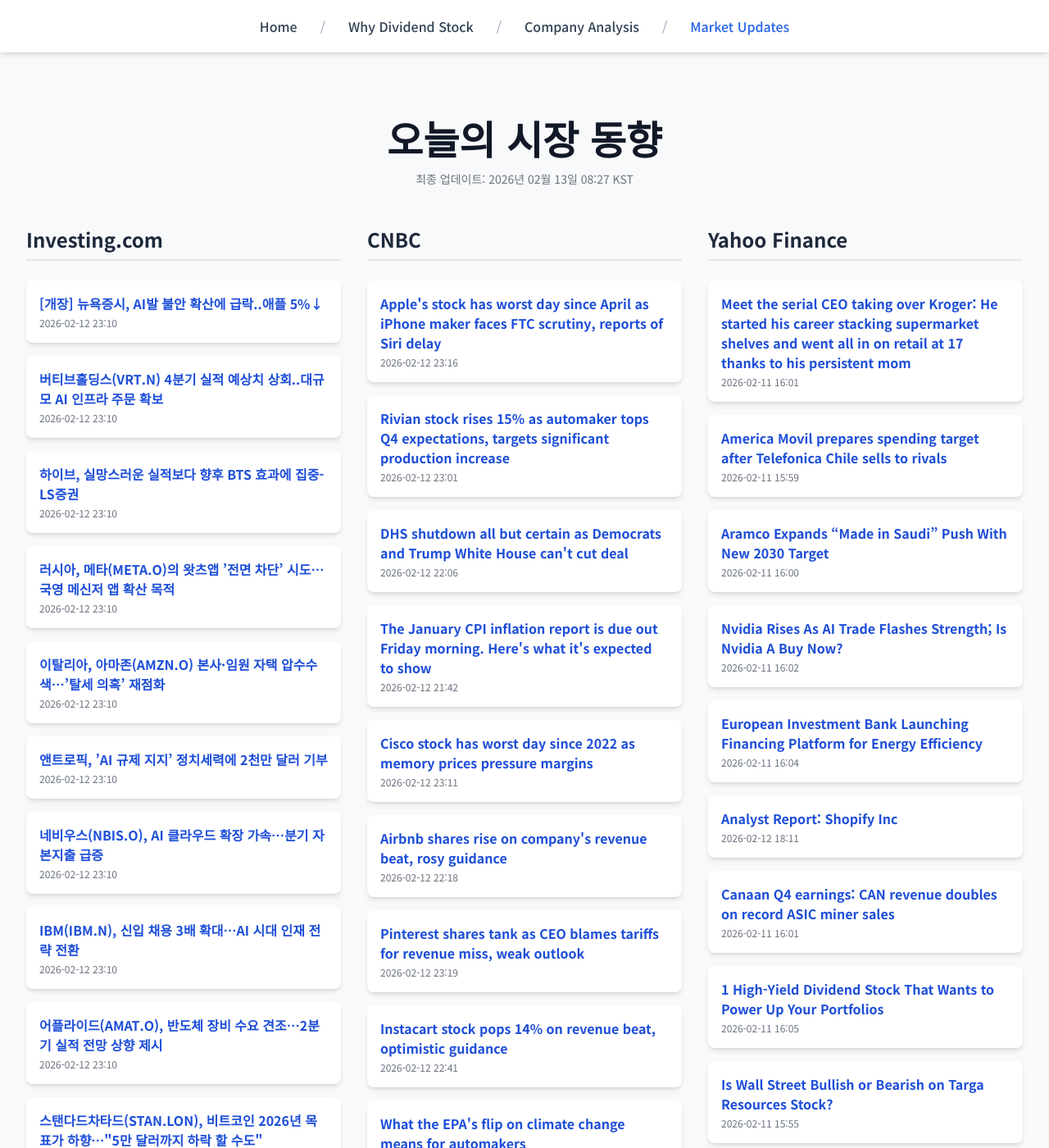
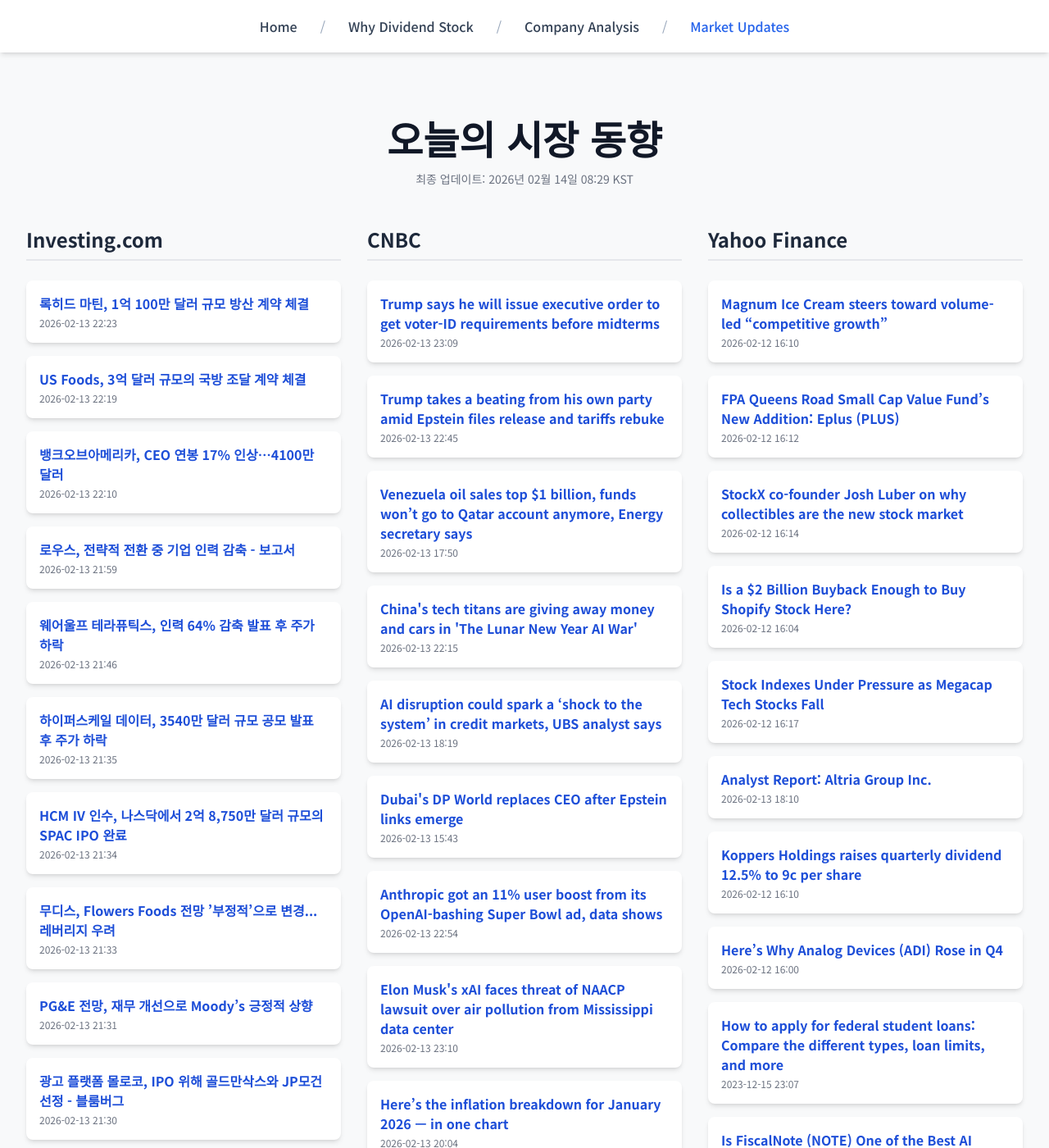
Before and after one commit to Kay-Hwang/my-company-analysis, a Jekyll site: the page built from market-updates.html, in a window 1280 px wide and 1400 px high. Shown: the whole window at 82% size. Built offline with Jekyll 4.4.1, drawn with Linux system fonts in a browser that asks for light colours; nearby versions of some CDN libraries; a script that is not in the unit is left out; some of the changed text lies outside the part shown.

Commit message:
Update daily data

```diff
--- a/_data/latest_data.json
+++ b/_data/latest_data.json
@@ -1,190 +1,190 @@
 {
-  "lastUpdated": "2026년 02월 13일 08:27 KST",
+  "lastUpdated": "2026년 02월 14일 08:29 KST",
   "news": {
     "investing": [
       {
-        "title": "[개장] 뉴욕증시, AI발 불안 확산에 급락..애플 5%↓",
-        "link": "https://kr.investing.com/news/stock-market-news/article-1825975",
-        "pubDate": "2026-02-12 23:10:53",
-        "summary": "[개장] 뉴욕증시, AI발 불안 확산에 급락..애플 5%↓"
+        "title": "록히드 마틴, 1억 100만 달러 규모 방산 계약 체결",
+        "link": "https://kr.investing.com/news/stock-market-news/article-93CH-1827363",
+        "pubDate": "2026-02-13 22:23:40",
+        "summary": "록히드 마틴, 1억 100만 달러 규모 방산 계약 체결"
       },
       {
-        "title": "버티브홀딩스(VRT.N) 4분기 실적 예상치 상회..대규모 AI 인프라 주문 확보",
-        "link": "https://kr.investing.com/news/stock-market-news/article-1825974",
-        "pubDate": "2026-02-12 23:10:53",
-        "summary": "버티브홀딩스(VRT.N) 4분기 실적 예상치 상회..대규모 AI 인프라 주문 확보"
+        "title": "US Foods, 3억 달러 규모의 국방 조달 계약 체결",
+        "link": "https://kr.investing.com/news/stock-market-news/article-93CH-1827359",
+        "pubDate": "2026-02-13 22:19:05",
+        "summary": "US Foods, 3억 달러 규모의 국방 조달 계약 체결"
       },
       {
-        "title": "하이브, 실망스러운 실적보다 향후 BTS 효과에 집중-LS증권",
-        "link": "https://kr.investing.com/news/stock-market-news/article-1825973",
-        "pubDate": "2026-02-12 23:10:52",
-        "summary": "하이브, 실망스러운 실적보다 향후 BTS 효과에 집중-LS증권"
+        "title": "뱅크오브아메리카, CEO 연봉 17% 인상…4100만 달러",
+        "link": "https://kr.investing.com/news/stock-market-news/article-93CH-1827356",
+        "pubDate": "2026-02-13 22:10:15",
+        "summary": "뱅크오브아메리카, CEO 연봉 17% 인상…4100만 달러"
       },
       {
-        "title": "러시아, 메타(META.O)의 왓츠앱 ’전면 차단’ 시도…국영 메신저 앱 확산 목적",
-        "link": "https://kr.investing.com/news/stock-market-news/article-1825972",
-        "pubDate": "2026-02-12 23:10:52",
-        "summary": "러시아, 메타(META.O)의 왓츠앱 ’전면 차단’ 시도…국영 메신저 앱 확산 목적"
+        "title": "로우스, 전략적 전환 중 기업 인력 감축 - 보고서",
+        "link": "https://kr.investing.com/news/stock-market-news/article-1827343",
+        "pubDate": "2026-02-13 21:59:20",
+        "summary": "로우스, 전략적 전환 중 기업 인력 감축 - 보고서"
       },
       {
-        "title": "이탈리아, 아마존(AMZN.O) 본사·임원 자택 압수수색…’탈세 의혹’ 재점화",
-        "link": "https://kr.investing.com/news/stock-market-news/article-1825971",
-        "pubDate": "2026-02-12 23:10:52",
-        "summary": "이탈리아, 아마존(AMZN.O) 본사·임원 자택 압수수색…’탈세 의혹’ 재점화"
+        "title": "웨어울프 테라퓨틱스, 인력 64% 감축 발표 후 주가 하락",
+        "link": "https://kr.investing.com/news/stock-market-news/article-93CH-1827328",
+        "pubDate": "2026-02-13 21:46:22",
+        "summary": "웨어울프 테라퓨틱스, 인력 64% 감축 발표 후 주가 하락"
       },
       {
-        "title": "앤트로픽, ’AI 규제 지지’ 정치세력에 2천만 달러 기부",
-        "link": "https://kr.investing.com/news/stock-market-news/article-1825970",
-        "pubDate": "2026-02-12 23:10:52",
-        "summary": "앤트로픽, ’AI 규제 지지’ 정치세력에 2천만 달러 기부"
+        "title": "하이퍼스케일 데이터, 3540만 달러 규모 공모 발표 후 주가 하락",
+        "link": "https://kr.investing.com/news/stock-market-news/article-93CH-1827312",
+        "pubDate": "2026-02-13 21:35:49",
+        "summary": "하이퍼스케일 데이터, 3540만 달러 규모 공모 발표 후 주가 하락"
       },
       {
-        "title": "네비우스(NBIS.O), AI 클라우드 확장 가속…분기 자본지출 급증",
-        "link": "https://kr.investing.com/news/stock-market-news/article-1825969",
-        "pubDate": "2026-02-12 23:10:51",
-        "summary": "네비우스(NBIS.O), AI 클라우드 확장 가속…분기 자본지출 급증"
+        "title": "HCM IV 인수, 나스닥에서 2억 8,750만 달러 규모의 SPAC IPO 완료",
+        "link": "https://kr.investing.com/news/stock-market-news/article-432SI-1827311",
+        "pubDate": "2026-02-13 21:34:03",
+        "summary": "HCM IV 인수, 나스닥에서 2억 8,750만 달러 규모의 SPAC IPO 완료"
       },
       {
-        "title": "IBM(IBM.N), 신입 채용 3배 확대…AI 시대 인재 전략 전환",
-        "link": "https://kr.investing.com/news/stock-market-news/article-1825968",
-        "pubDate": "2026-02-12 23:10:51",
-        "summary": "IBM(IBM.N), 신입 채용 3배 확대…AI 시대 인재 전략 전환"
+        "title": "무디스, Flowers Foods 전망 ’부정적’으로 변경...레버리지 우려",
+        "link": "https://kr.investing.com/news/stock-market-news/article-93CH-1827304",
+        "pubDate": "2026-02-13 21:33:40",
+        "summary": "무디스, Flowers Foods 전망 ’부정적’으로 변경...레버리지 우려"
       },
       {
-        "title": "어플라이드(AMAT.O), 반도체 장비 수요 견조…2분기 실적 전망 상향 제시",
-        "link": "https://kr.investing.com/news/stock-market-news/article-1825967",
-        "pubDate": "2026-02-12 23:10:51",
-        "summary": "어플라이드(AMAT.O), 반도체 장비 수요 견조…2분기 실적 전망 상향 제시"
+        "title": "PG&E 전망, 재무 개선으로 Moody’s 긍정적 상향",
+        "link": "https://kr.investing.com/news/stock-market-news/article-93CH-1827298",
+        "pubDate": "2026-02-13 21:31:47",
+        "summary": "PG&E 전망, 재무 개선으로 Moody’s 긍정적 상향"
       },
       {
-        "title": "스탠다드차타드(STAN.LON), 비트코인 2026년 목표가 하향…\"5만 달러까지 하락 할 수도\"",
-        "link": "https://kr.investing.com/news/stock-market-news/article-1825966",
-        "pubDate": "2026-02-12 23:10:50",
-        "summary": "스탠다드차타드(STAN.LON), 비트코인 2026년 목표가 하향…\"5만 달러까지 하락 할 수도\""
+        "title": "광고 플랫폼 몰로코, IPO 위해 골드만삭스와 JP모건 선정 - 블룸버그",
+        "link": "https://kr.investing.com/news/stock-market-news/article-432SI-1827297",
+        "pubDate": "2026-02-13 21:30:04",
+        "summary": "광고 플랫폼 몰로코, IPO 위해 골드만삭스와 JP모건 선정 - 블룸버그"
       }
     ],
     "cnbc": [
       {
-        "title": "Apple's stock has worst day since April as iPhone maker faces FTC scrutiny, reports of Siri delay",
-        "link": "https://www.cnbc.com/2026/02/12/apple-stock-worst-day-ftc-siri.html",
-        "pubDate": "Thu, 12 Feb 2026 23:16:32 GMT",
-        "summary": "The iPhone maker faces reported delays in its AI assistant and pressure from FTC chair Andrew Ferguson to look into possible political bias."
+        "title": "Trump says he will issue executive order to get voter-ID requirements before midterms",
+        "link": "https://www.cnbc.com/2026/02/13/trump-congress-voter-id-midterms.html",
+        "pubDate": "Fri, 13 Feb 2026 23:09:55 GMT",
+        "summary": "President Donald Trump proclaims that he will find a way to implement national voter-ID requirements by November's elections."
       },
       {
-        "title": "Rivian stock rises 15% as automaker tops Q4 expectations, targets significant production increase",
-        "link": "https://www.cnbc.com/2026/02/12/rivian-automotive-rivn-earnings-q4-2025.html",
-        "pubDate": "Thu, 12 Feb 2026 23:01:37 GMT",
-        "summary": "Rivian's 2026 guidance includes increasing vehicle deliveries to between 62,000 and 67,000 units, which would be up by 47% to 59% compared to 2025."
+        "title": "Trump takes a beating from his own party amid Epstein files release and tariffs rebuke",
+        "link": "https://www.cnbc.com/2026/02/13/trump-republicans-epstein-tariffs-elections.html",
+        "pubDate": "Fri, 13 Feb 2026 22:45:02 GMT",
+        "summary": "A series of setbacks for the White House is drawing focus even as Trump touts a drug-pricing initiative, stock market gains, lower inflation as political wins."
       },
       {
-        "title": "DHS shutdown all but certain as Democrats and Trump White House can't cut deal",
-        "link": "https://www.cnbc.com/2026/02/12/dhs-shutdown-senate-dhs-funding-bill-trump.html",
-        "pubDate": "Thu, 12 Feb 2026 22:06:26 GMT",
-        "summary": "The Department of Homeland Security is set to shut down early Saturday morning after the Senate did not pass a short-term funding deal."
+        "title": "Venezuela oil sales top $1 billion, funds won’t go to Qatar account anymore, Energy secretary says",
+        "link": "https://www.cnbc.com/2026/02/13/venezuela-oil-sales-qatar-chris-wright-trump.html",
+        "pubDate": "Fri, 13 Feb 2026 17:50:43 GMT",
+        "summary": "Democrats in Congress have questioned the transparency and legality of depositing Venezuela oil revenue in Qatar."
       },
       {
-        "title": "The January CPI inflation report is due out Friday morning. Here's what it's expected to show",
-        "link": "https://www.cnbc.com/2026/02/12/the-january-cpi-inflation-report-is-due-out-friday-morning-heres-what-its-expected-to-show.html",
-        "pubDate": "Thu, 12 Feb 2026 21:42:46 GMT",
-        "summary": "Investors got some good news this week on the state of the labor market, and more may be on the way Friday on inflation."
+        "title": "China's tech titans are giving away money and cars in 'The Lunar New Year AI War'",
+        "link": "https://www.cnbc.com/2026/02/13/china-ai-lunar-new-year-bytedance-baidu-tencent-alibaba.html",
+        "pubDate": "Fri, 13 Feb 2026 22:15:13 GMT",
+        "summary": "ByteDance's Seedance 2.0 model that created the viral Tom Cruise and Brad Pitt fight videos got the attention of Elon Musk."
       },
       {
-        "title": "Cisco stock has worst day since 2022 as memory prices pressure margins",
-        "link": "https://www.cnbc.com/2026/02/12/cisco-stock-has-worst-day-since-2022-as-memory-prices-pressure-margins.html",
-        "pubDate": "Thu, 12 Feb 2026 23:11:43 GMT",
-        "summary": "Cisco shares plunged 12% Thursday after the company issued lukewarm guidance as memory prices weigh on profit margins"
+        "title": "AI disruption could spark a ‘shock to the system’ in credit markets, UBS analyst says",
+        "link": "https://www.cnbc.com/2026/02/13/ai-credit-markets.html",
+        "pubDate": "Fri, 13 Feb 2026 18:19:01 GMT",
+        "summary": "UBS analyst Matthew Mish told CNBC that the artificial intelligence transformation is happening faster than he and his colleagues had previously anticipated."
       },
       {
-        "title": "Airbnb shares rise on company's revenue beat, rosy guidance",
-        "link": "https://www.cnbc.com/2026/02/12/q4-airbnb-abnb-earnings-2025.html",
-        "pubDate": "Thu, 12 Feb 2026 22:18:58 GMT",
-        "summary": "Airbnb reported fourth-quarter results that beat on revenue and offered rosy guidance."
+        "title": "Dubai's DP World replaces CEO after Epstein links emerge",
+        "link": "https://www.cnbc.com/2026/02/13/dubais-dp-world-replaces-ceo-after-epstein-links-emerge.html",
+        "pubDate": "Fri, 13 Feb 2026 15:43:49 GMT",
+        "summary": "Sultan Ahmed bin Sulayem had been the CEO of Dubai's largest port operator since 2016 and chairman since 2007."
       },
       {
-        "title": "Pinterest shares tank as CEO blames tariffs for revenue miss, weak outlook",
-        "link": "https://www.cnbc.com/2026/02/12/pinterest-pins-q4-earnings-report-2025.html",
-        "pubDate": "Thu, 12 Feb 2026 23:19:02 GMT",
-        "summary": "\"Looking ahead to Q1, we expect these headwinds will continue and may become slightly more pronounced,\" CFO Julia Donnelly told analysts on Thursday."
+        "title": "Anthropic got an 11% user boost from its OpenAI-bashing Super Bowl ad, data shows",
+        "link": "https://www.cnbc.com/2026/02/13/anthropic-open-ai-super-bowl-ads.html",
+        "pubDate": "Fri, 13 Feb 2026 22:54:02 GMT",
+        "summary": "OpenAI CEO Sam Altman criticized Anthropic's Super Bowl ad campaign, which took a swipe at the ChatGPT maker's decision to bring ads to the platform."
       },
       {
-        "title": "Instacart stock pops 14% on revenue beat, optimistic guidance",
-        "link": "https://www.cnbc.com/2026/02/12/instacart-cart-q4-2025-earnings.html",
-        "pubDate": "Thu, 12 Feb 2026 22:41:55 GMT",
-        "summary": "CEO Chris Rogers said Instacart's technology and customer-oriented approach are driving more growth and engagement to the platform."
+        "title": "Elon Musk's xAI faces threat of NAACP lawsuit over air pollution from Mississippi data center",
+        "link": "https://www.cnbc.com/2026/02/13/musks-xai-faces-threat-of-naacp-lawsuit-over-pollution-in-mississippi.html",
+        "pubDate": "Fri, 13 Feb 2026 23:10:51 GMT",
+        "summary": "Law firms representing the NAACP sent xAI a notice of intent to sue over alleged Clean Air Act violations in Mississippi."
       },
       {
-        "title": "What the EPA's flip on climate change means for automakers",
-        "link": "https://www.cnbc.com/2026/02/12/epa-climate-change-automakers.html",
-        "pubDate": "Thu, 12 Feb 2026 21:39:03 GMT",
-        "summary": "Automakers have long criticized emissions regulations they consider too restrictive. Some auto industry analysts say backing off EVs will isolate America."
+        "title": "Here’s the inflation breakdown for January 2026 — in one chart",
+        "link": "https://www.cnbc.com/2026/02/13/heres-the-inflation-breakdown-for-january-2026-in-one-chart.html",
+        "pubDate": "Fri, 13 Feb 2026 20:04:23 GMT",
+        "summary": "The consumer price index eased in January but inflation was still elevated for many consumer necessities, economists said."
       },
       {
-        "title": "Safe-haven currencies might not be so safe after a volatile year. Here's how the market is rethinking the Swiss franc, dollar and yen",
-        "link": "https://www.cnbc.com/2026/02/13/safe-haven-currency-swiss-franc-yen-dollar-switzerland-usd-dxy-trump.html",
-        "pubDate": "Thu, 12 Feb 2026 23:08:18 GMT",
-        "summary": "One strategist said the currencies have \"undoubtedly lost some of their sheen,\" while others warned of more volatility ahead."
+        "title": "Anthropic taps ex-Microsoft CFO, Trump aide Liddell for board",
+        "link": "https://www.cnbc.com/2026/02/13/anthropic-ai-chris-liddell-microsoft-trump-board.html",
+        "pubDate": "Fri, 13 Feb 2026 17:37:47 GMT",
+        "summary": "Anthropic has appointed longtime executive and political operative Chris Liddell to its board of directors."
       }
     ],
     "yahoo": [
       {
-        "title": "Meet the serial CEO taking over Kroger: He started his career stacking supermarket shelves and went all in on retail at 17 thanks to his persistent mom",
-        "link": "https://finance.yahoo.com/news/meet-serial-ceo-taking-over-160134759.html",
-        "pubDate": "2026-02-11T16:01:34Z",
-        "summary": "Meet the serial CEO taking over Kroger: He started his career stacking supermarket shelves and went all in on retail at 17 thanks to his persistent mom"
+        "title": "Magnum Ice Cream steers toward volume-led “competitive growth”",
+        "link": "https://finance.yahoo.com/news/magnum-ice-cream-steers-toward-133357762.html",
+        "pubDate": "2026-02-12T16:10:32Z",
+        "summary": "Magnum Ice Cream steers toward volume-led “competitive growth”"
       },
       {
-        "title": "America Movil prepares spending target after Telefonica Chile sells to rivals",
-        "link": "https://finance.yahoo.com/news/america-movil-targets-capex-around-155959621.html",
-        "pubDate": "2026-02-11T15:59:59Z",
-        "summary": "America Movil prepares spending target after Telefonica Chile sells to rivals"
+        "title": "FPA Queens Road Small Cap Value Fund’s New Addition: Eplus (PLUS)",
+        "link": "https://finance.yahoo.com/news/fpa-queens-road-small-cap-161220318.html",
+        "pubDate": "2026-02-12T16:12:20Z",
+        "summary": "FPA Queens Road Small Cap Value Fund’s New Addition: Eplus (PLUS)"
       },
       {
-        "title": "Aramco Expands “Made in Saudi” Push With New 2030 Target",
-        "link": "https://finance.yahoo.com/news/aramco-expands-made-saudi-push-160000669.html",
-        "pubDate": "2026-02-11T16:00:00Z",
-        "summary": "Aramco Expands “Made in Saudi” Push With New 2030 Target"
+        "title": "StockX co-founder Josh Luber on why collectibles are the new stock market",
+        "link": "https://finance.yahoo.com/news/stockx-co-founder-josh-luber-on-why-collectibles-are-the-new-stock-market-161420700.html",
+        "pubDate": "2026-02-12T16:14:20Z",
+        "summary": "StockX co-founder Josh Luber on why collectibles are the new stock market"
       },
       {
-        "title": "Nvidia Rises As AI Trade Flashes Strength; Is Nvidia A Buy Now?",
-        "link": "https://www.investors.com/research/nvidia-nvda-stock-earnings-february-2026-2/?src=A00220&yptr=yahoo",
-        "pubDate": "2026-02-11T16:02:30Z",
-        "summary": "Nvidia Rises As AI Trade Flashes Strength; Is Nvidia A Buy Now?"
+        "title": "Is a $2 Billion Buyback Enough to Buy Shopify Stock Here?",
+        "link": "https://finance.yahoo.com/news/2-billion-buyback-enough-buy-160429413.html",
+        "pubDate": "2026-02-12T16:04:29Z",
+        "summary": "Is a $2 Billion Buyback Enough to Buy Shopify Stock Here?"
       },
       {
-        "title": "European Investment Bank Launching Financing Platform for Energy Efficiency",
-        "link": "https://finance.yahoo.com/news/european-investment-bank-launching-financing-160416659.html",
-        "pubDate": "2026-02-11T16:04:16Z",
-        "summary": "European Investment Bank Launching Financing Platform for Energy Efficiency"
+        "title": "Stock Indexes Under Pressure as Megacap Tech Stocks Fall",
+        "link": "https://finance.yahoo.com/news/stock-indexes-under-pressure-megacap-161741166.html",
+        "pubDate": "2026-02-12T16:17:41Z",
+        "summary": "Stock Indexes Under Pressure as Megacap Tech Stocks Fall"
       },
       {
-        "title": "Analyst Report: Shopify Inc",
-        "link": "https://finance.yahoo.com/research/reports/ARGUS_4837_AnalystReport_1770919903000?yptr=yahoo&ncid=yahooproperties_plusresear_nm5q6ze1cei",
-        "pubDate": "2026-02-12T18:11:43Z",
-        "summary": "Analyst Report: Shopify Inc"
+        "title": "Analyst Report: Altria Group Inc.",
+        "link": "https://finance.yahoo.com/research/reports/ARGUS_3203_AnalystReport_1771006218000?yptr=yahoo&ncid=yahooproperties_plusresear_nm5q6ze1cei",
+        "pubDate": "2026-02-13T18:10:18Z",
+        "summary": "Analyst Report: Altria Group Inc."
       },
       {
-        "title": "Canaan Q4 earnings: CAN revenue doubles on record ASIC miner sales",
-        "link": "https://finance.yahoo.com/news/canaan-q4-earnings-revenue-doubles-160100479.html",
-        "pubDate": "2026-02-11T16:01:00Z",
-        "summary": "Canaan Q4 earnings: CAN revenue doubles on record ASIC miner sales"
+        "title": "Koppers Holdings raises quarterly dividend 12.5% to 9c per share",
+        "link": "https://finance.yahoo.com/news/koppers-holdings-raises-quarterly-dividend-161013177.html",
+        "pubDate": "2026-02-12T16:10:13Z",
+        "summary": "Koppers Holdings raises quarterly dividend 12.5% to 9c per share"
       },
       {
-        "title": "1 High-Yield Dividend Stock That Wants to Power Up Your Portfolios",
-        "link": "https://finance.yahoo.com/news/1-high-yield-dividend-stock-160502354.html",
-        "pubDate": "2026-02-11T16:05:02Z",
-        "summary": "1 High-Yield Dividend Stock That Wants to Power Up Your Portfolios"
+        "title": "Here’s Why Analog Devices (ADI) Rose in Q4",
+        "link": "https://finance.yahoo.com/news/why-analog-devices-adi-rose-160013574.html",
+        "pubDate": "2026-02-12T16:00:13Z",
+        "summary": "Here’s Why Analog Devices (ADI) Rose in Q4"
       },
       {
-        "title": "Is Wall Street Bullish or Bearish on Targa Resources Stock?",
-        "link": "https://finance.yahoo.com/news/wall-street-bullish-bearish-targa-155526993.html",
-        "pubDate": "2026-02-11T15:55:26Z",
-        "summary": "Is Wall Street Bullish or Bearish on Targa Resources Stock?"
+        "title": "How to apply for federal student loans: Compare the different types, loan limits, and more",
+        "link": "https://finance.yahoo.com/personal-finance/student-loans/article/how-to-apply-for-federal-student-loans-203505397.html",
+        "pubDate": "2023-12-15T23:07:44Z",
+        "summary": "How to apply for federal student loans: Compare the different types, loan limits, and more"
       },
       {
-        "title": "Deep Discounts: 4 Stocks Screaming ‘Value’ at 52-Week Lows",
-        "link": "https://finance.yahoo.com/news/deep-discounts-4-stocks-screaming-155206455.html",
-        "pubDate": "2026-02-11T15:52:06Z",
-        "summary": "Deep Discounts: 4 Stocks Screaming ‘Value’ at 52-Week Lows"
+        "title": "Is FiscalNote (NOTE) One of the Best AI Penny Stocks to Buy Right Now?",
+        "link": "https://finance.yahoo.com/news/fiscalnote-note-one-best-ai-161927792.html",
+        "pubDate": "2026-02-12T16:19:27Z",
+        "summary": "Is FiscalNote (NOTE) One of the Best AI Penny Stocks to Buy Right Now?"
       }
     ]
   }
```
